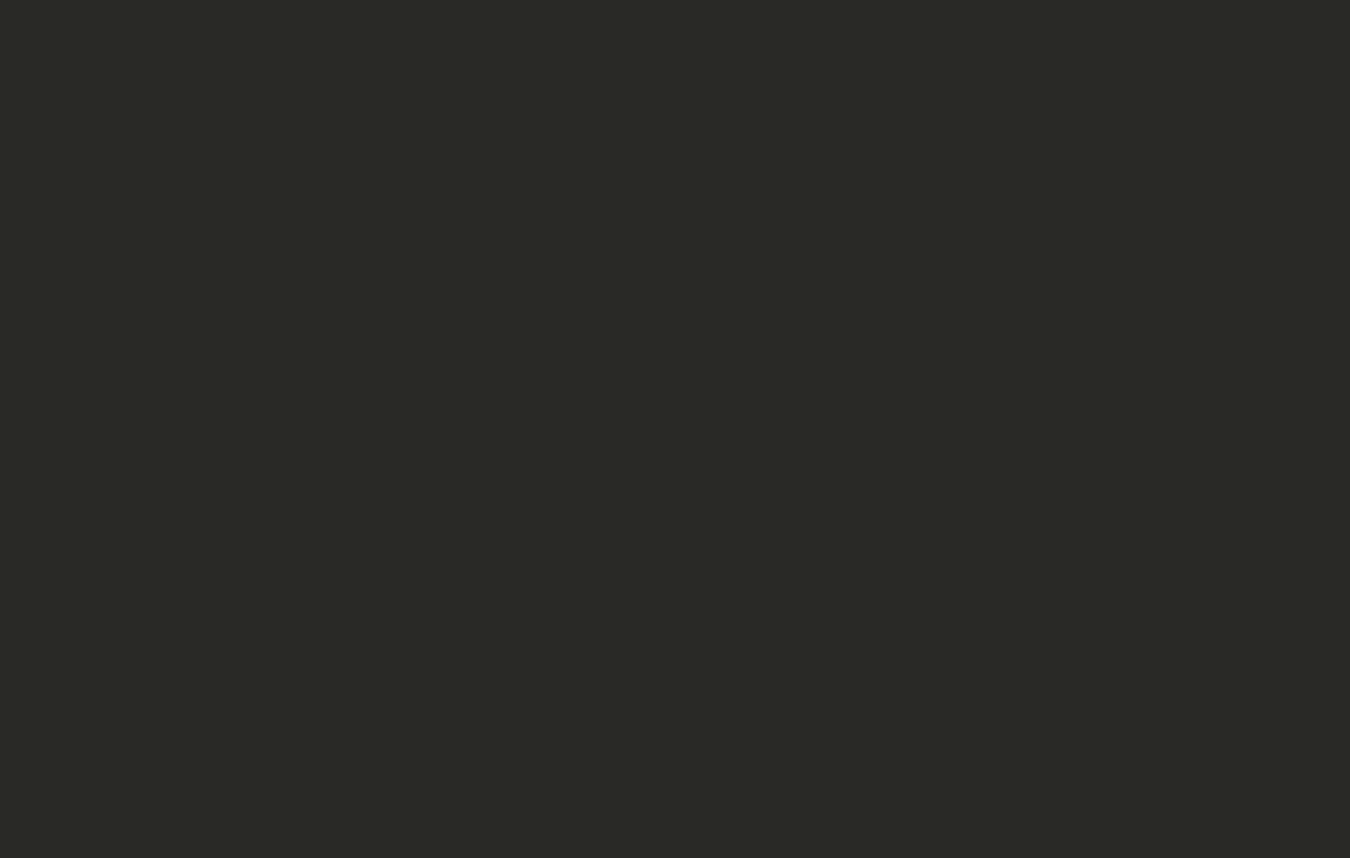
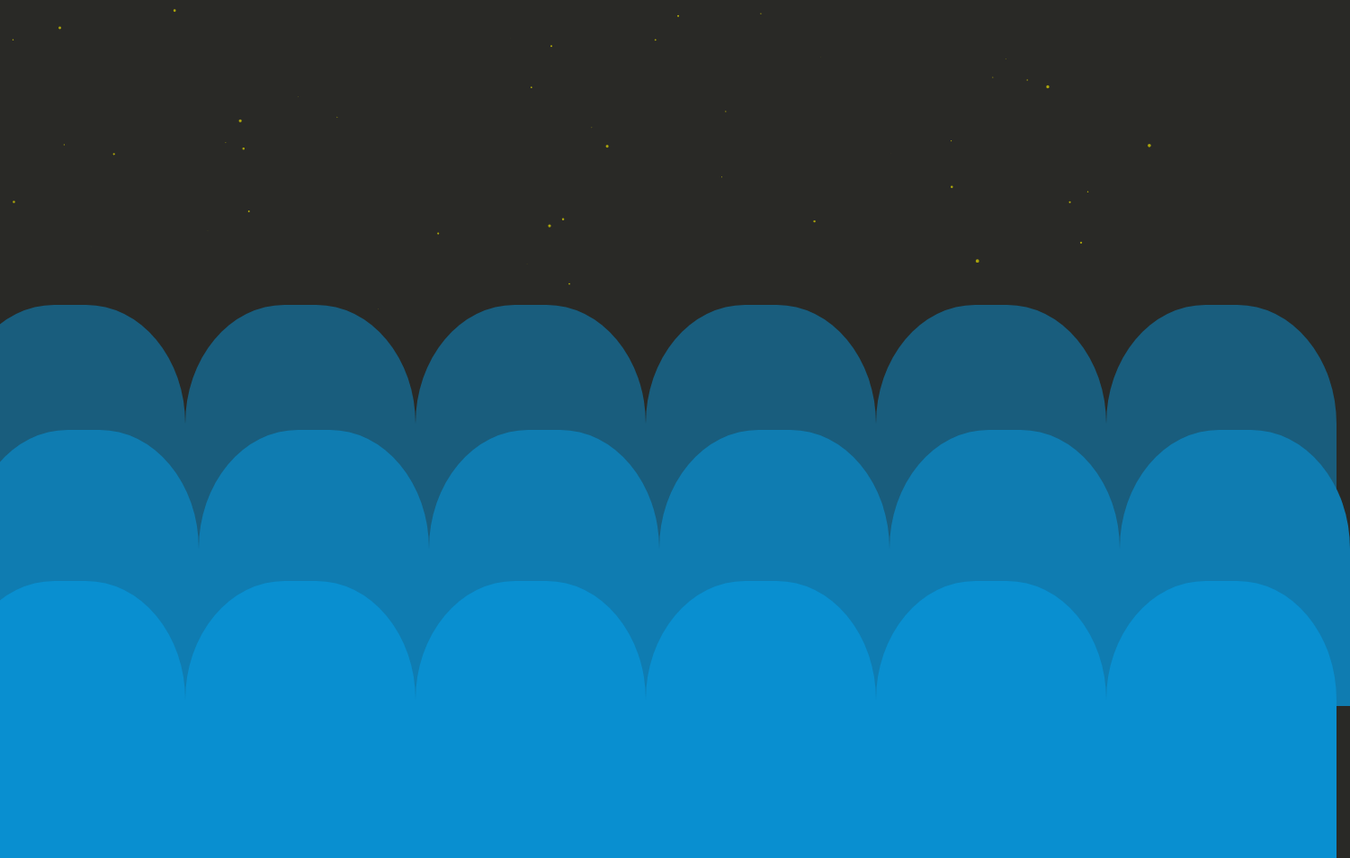
Before and after one commit to SimEunJu/Animation, a plain HTML site: page index.html in a window 1280 px wide. Shown: the whole page at 90% size, 1501 px wide, since content can reach past the window. Before the commit the page ends 816 px from the top, so only its background shows below. Drawn offline with Linux system fonts and the light colour scheme.

Commit message:
js 파일 경로 수정

```diff
--- a/index.html
+++ b/index.html
@@ -53,6 +53,6 @@
         <div class='wave-wrapper layer3'></div>
 
     </div>
-    <script type="type/javascript" src="./index.js"></script>
+    <script src="./index.js"></script>
 </body>
 </html>
```
